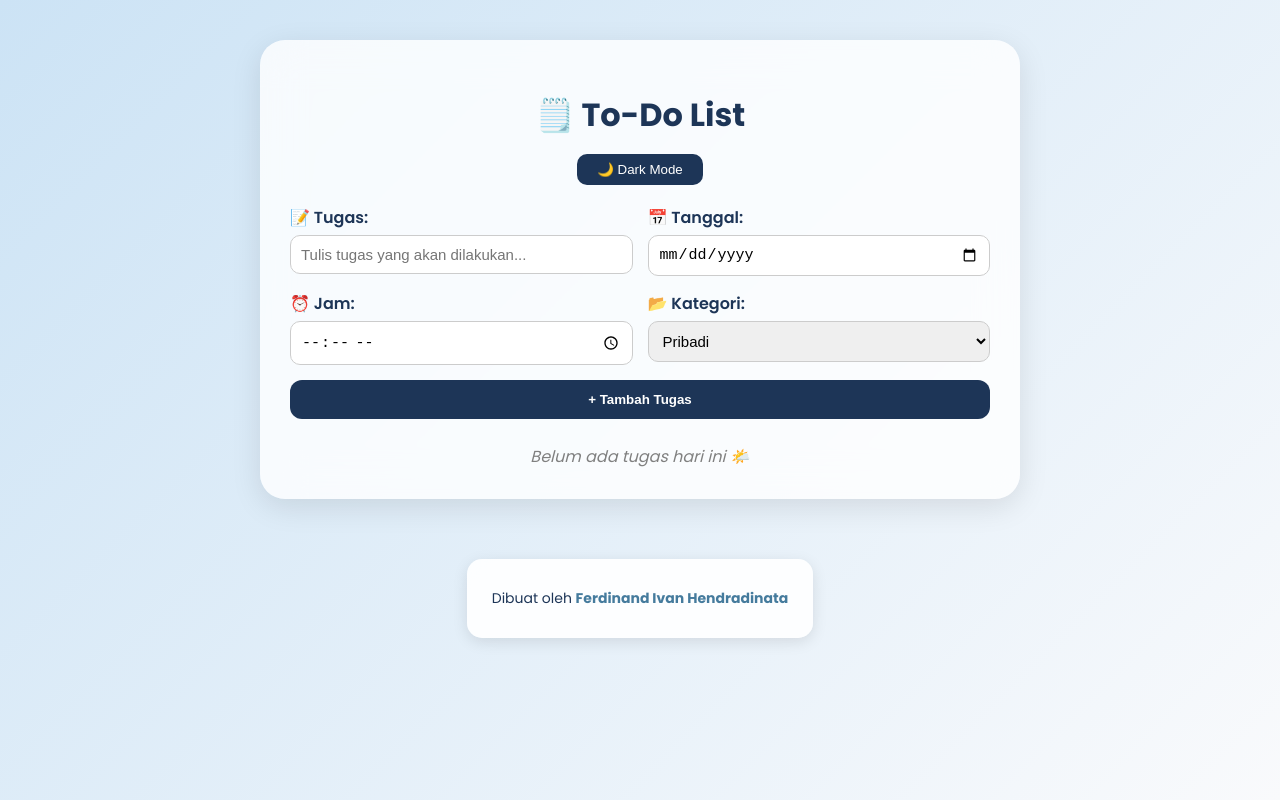
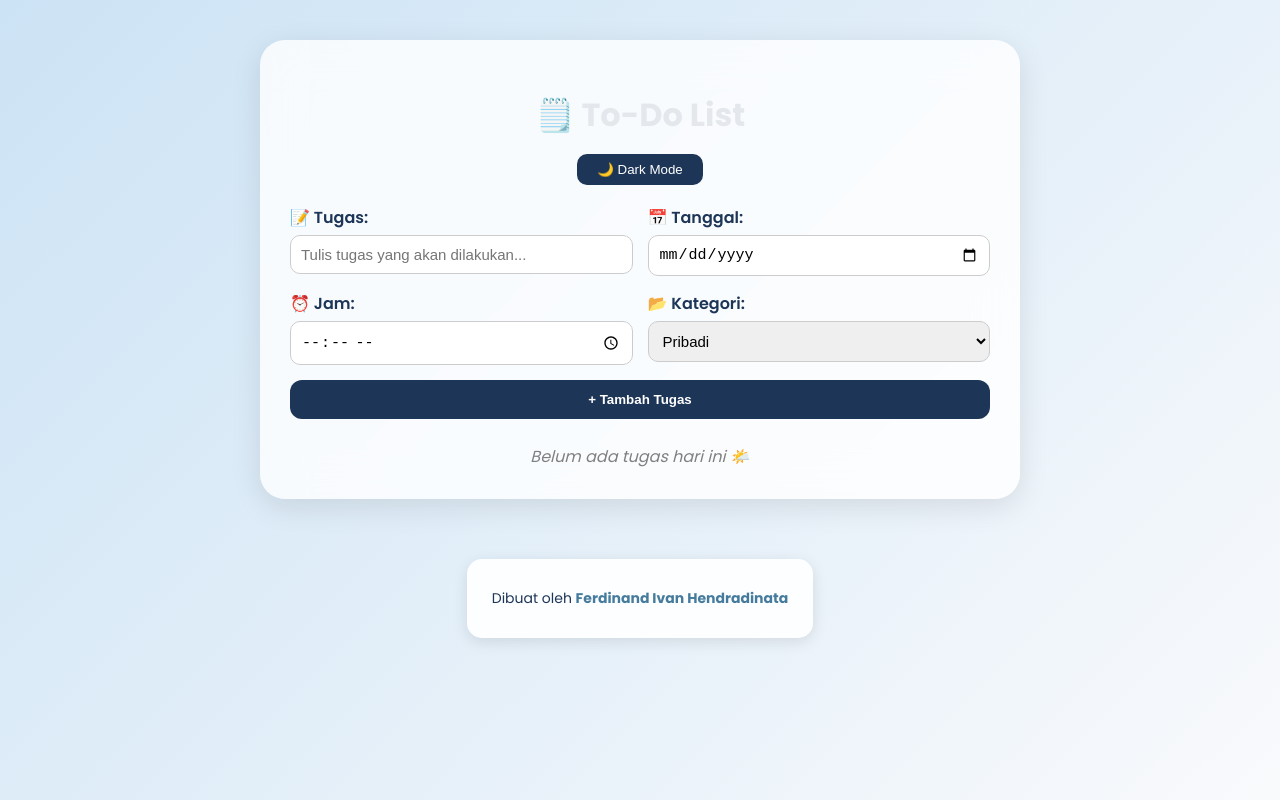
Before and after one commit to ipandokk/Project-WEB, a plain HTML site: page index.html in a window 1280 px wide. Drawn offline with Linux system fonts and the light colour scheme.

Commit message:
Update style.css

```diff
--- a/style.css
+++ b/style.css
@@ -23,7 +23,7 @@ body {
 
 h1 {
   text-align: center;
-  color: #1d3557;
+  color: #e4e8ed;
   margin-bottom: 15px;
 }
 .mode-toggle {
```
